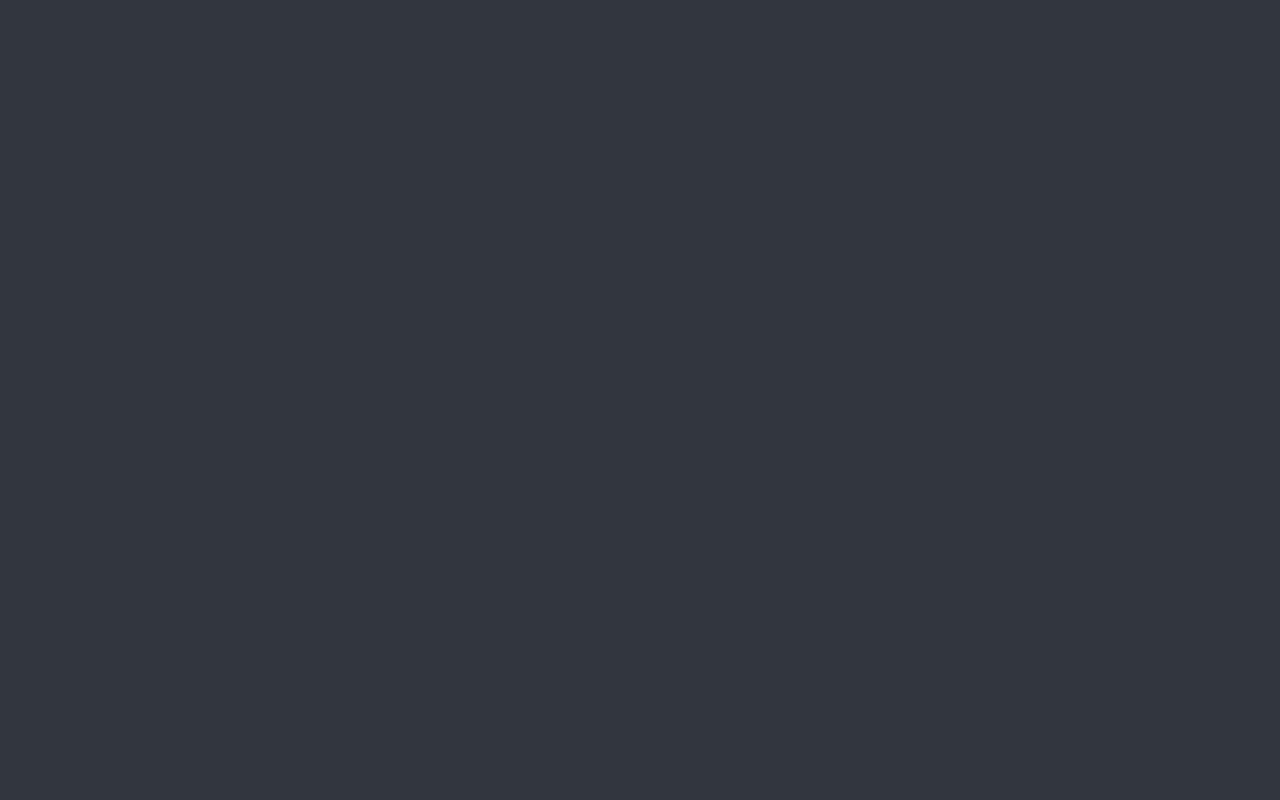
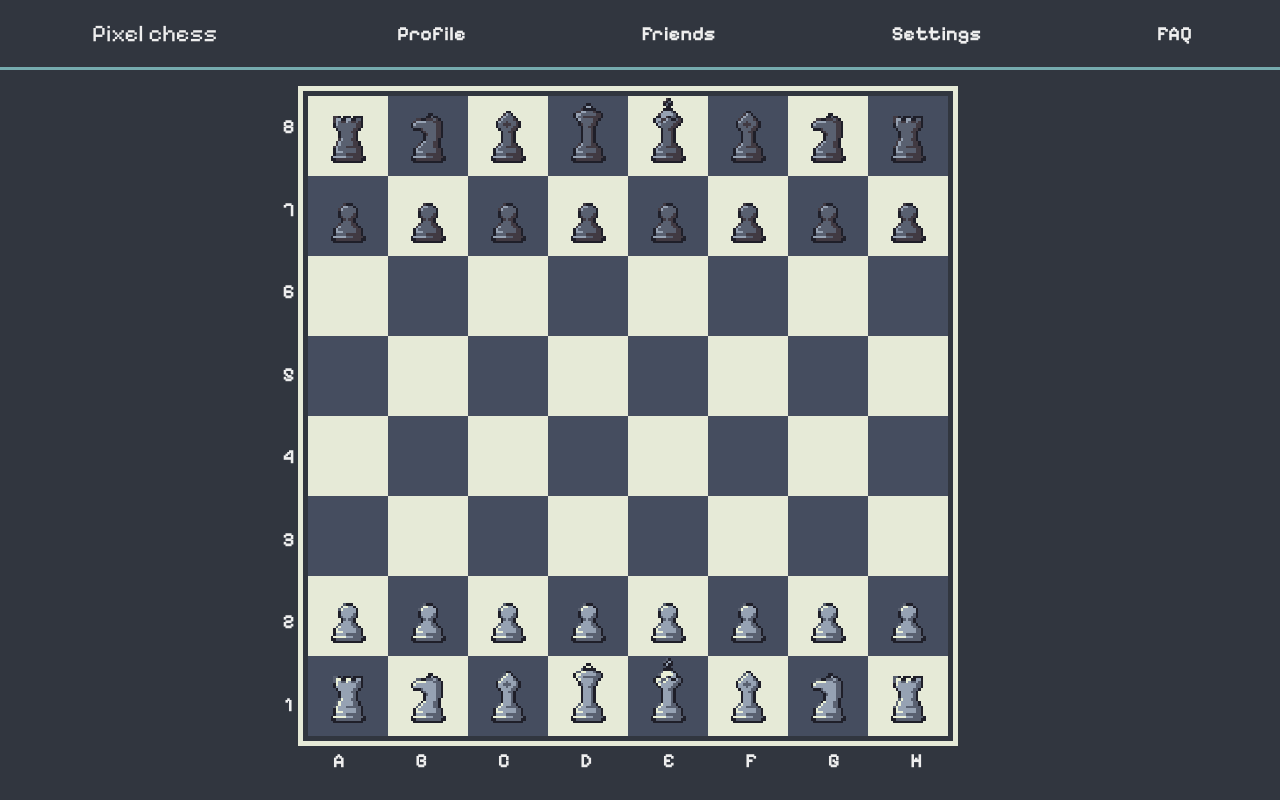
Before and after one commit to sweeppy/Chess_.NET, a React (Vite) app in the folder frontend/: page /play/computer in a window 1280 px wide. Before the commit this address had no page. Built offline with nearby package versions, Linux system fonts and the light colour scheme.

Commit message:
create chess board with pieces

```diff
--- a/frontend/src/App.tsx
+++ b/frontend/src/App.tsx
@@ -1,9 +1,9 @@
 import { BrowserRouter as Router, Route, Routes } from "react-router-dom";
 
 import Login from "./Components/Account/Login";
-import Home from "./Components/Game/Home";
+import Home from "./Components/Game/home/Home";
 import WelcomePage from "./Components/Main/WelcomePage";
-
+import Computer from "./Components/Game/Play/Computer";
 function App() {
   return (
     <Router>
@@ -11,6 +11,7 @@ function App() {
         <Route path="" element={<WelcomePage />}></Route>
         <Route path="/login" element={<Login />}></Route>
         <Route path="/home" element={<Home />}></Route>
+        <Route path="/play/computer" element={<Computer />}></Route>
       </Routes>
     </Router>
   );
--- a/frontend/src/Components/Game/Home.tsx
+++ /dev/null
@@ -1,5 +0,0 @@
-const Home = () => {
-  return <div className="container no-scroll"></div>;
-};
-
-export default Home;
--- /dev/null
+++ b/frontend/src/Components/Game/Play/Computer.tsx
@@ -0,0 +1,72 @@
+import Nav from "../../Main/Nav";
+import { initialPieces } from "./Pieces";
+
+const Computer = () => {
+  const letters = ["A", "B", "C", "D", "E", "F", "G", "H"];
+  const numbers = ["8", "7", "6", "5", "4", "3", "2", "1"];
+
+  const pieces = initialPieces;
+
+  const getIndexFromPosition = (position: string): number => {
+    const column = position[0]; // get a letter
+    const row = position[1]; // get number
+
+    const columnIndex = letters.indexOf(column);
+    const rowIndex = numbers.indexOf(row) - 1;
+
+    return rowIndex * 8 + columnIndex;
+  };
+  return (
+    <>
+      <Nav />
+      <div className="flex-center max-height nav-padding">
+        <div className="even-columns padding-block-400">
+          <div className="chessboard-wrapper">
+            <div className="numbers">
+              {numbers.map((num) => (
+                <div key={num} className="number">
+                  {num}
+                </div>
+              ))}
+            </div>
+            <div className="chessboard">
+              {[...Array(64)].map((_, i) => {
+                const position = `${letters[i % 8]}${
+                  numbers[Math.floor(i / 8)]
+                }`;
+                const piece = pieces.find((p) => p.position === position);
+
+                return (
+                  <div
+                    key={i}
+                    className={`cell ${
+                      Math.floor(i / 8) % 2 === i % 2 ? "white" : "black"
+                    }`}
+                  >
+                    {piece && (
+                      <img
+                        src={piece.svg}
+                        alt={`${piece.color} ${piece.type}`}
+                        className="chess-piece"
+                      />
+                    )}
+                  </div>
+                );
+              })}
+            </div>
+            <div className="letters">
+              {letters.map((letter) => (
+                <div key={letter} className="letter">
+                  {letter}
+                </div>
+              ))}
+            </div>
+          </div>
+          <div className="game-info"></div>
+        </div>
+      </div>
+    </>
+  );
+};
+
+export default Computer;
--- /dev/null
+++ b/frontend/src/Components/Game/Play/Pieces.ts
@@ -0,0 +1,126 @@
+interface ChessPiece {
+  type: string;
+  color: string;
+  position: string;
+  svg: string;
+}
+
+export const initialPieces: ChessPiece[] = [
+  // Black Pieces
+  {
+    type: "rook",
+    color: "black",
+    position: "A8",
+    svg: "/design/game/assets/chess_pieces/B_Rook.svg",
+  },
+  {
+    type: "knight",
+    color: "black",
+    position: "B8",
+    svg: "/design/game/assets/chess_pieces/B_Knight.svg",
+  },
+  {
+    type: "bishop",
+    color: "black",
+    position: "C8",
+    svg: "/design/game/assets/chess_pieces/B_Bishop.svg",
+  },
+  {
+    type: "queen",
+    color: "black",
+    position: "D8",
+    svg: "/design/game/assets/chess_pieces/B_Queen.svg",
+  },
+  {
+    type: "king",
+    color: "black",
+    position: "E8",
+    svg: "/design/game/assets/chess_pieces/B_King.svg",
+  },
+  {
+    type: "bishop",
+    color: "black",
+    position: "F8",
+    svg: "/design/game/assets/chess_pieces/B_Bishop.svg",
+  },
+  {
+    type: "knight",
+    color: "black",
+    position: "G8",
+    svg: "/design/game/assets/chess_pieces/B_Knight.svg",
+  },
+  {
+    type: "rook",
+    color: "black",
+    position: "H8",
+    svg: "/design/game/assets/chess_pieces/B_Rook.svg",
+  },
+
+  ...Array(8)
+    .fill(null)
+    .map((_, i) => ({
+      type: "pawn",
+      color: "black",
+      position: `${String.fromCharCode(65 + i)}7`,
+      svg: "/design/game/assets/chess_pieces/B_Pawn.svg",
+    })),
+
+  // White pieces
+  {
+    type: "rook",
+    color: "white",
+    position: "A1",
+    svg: "/design/game/assets/chess_pieces/W_Rook.svg",
+  },
+  {
+    type: "knight",
+    color: "white",
+    position: "B1",
+    svg: "/design/game/assets/chess_pieces/W_Knight.svg",
+  },
+  {
+    type: "bishop",
+    color: "white",
+    position: "C1",
+    svg: "/design/game/assets/chess_pieces/W_Bishop.svg",
+  },
+  {
+    type: "queen",
+    color: "white",
+    position: "D1",
+    svg: "/design/game/assets/chess_pieces/W_Queen.svg",
+  },
+  {
+    type: "king",
+    color: "white",
+    position: "E1",
+    svg: "/design/game/assets/chess_pieces/W_King.svg",
+  },
+  {
+    type: "bishop",
+    color: "white",
+    position: "F1",
+    svg: "/design/game/assets/chess_pieces/W_Bishop.svg",
+  },
+  {
+    type: "knight",
+    color: "white",
+    position: "G1",
+    svg: "/design/game/assets/chess_pieces/W_Knight.svg",
+  },
+  {
+    type: "rook",
+    color: "white",
+    position: "H1",
+    svg: "/design/game/assets/chess_pieces/W_Rook.svg",
+  },
+
+  ...Array(8)
+    .fill(null)
+    .map((_, i) => ({
+      type: "pawn",
+      color: "white",
+      position: `${String.fromCharCode(65 + i)}2`,
+      svg: "/design/game/assets/chess_pieces/W_Pawn.svg",
+    })),
+];
--- /dev/null
+++ b/frontend/src/Components/Game/home/Home.tsx
@@ -0,0 +1,39 @@
+import { useNavigate } from "react-router-dom";
+import Nav from "../../Main/Nav";
+
+const Home = () => {
+  const navigate = useNavigate();
+
+  // Redirect to play with computer
+  const handlePlayComputerClick = () => {
+    navigate("/play/computer");
+  };
+
+  return (
+    <>
+      <Nav />
+      <div className="container no-scroll">
+        <div className="even-columns max-height">
+          <div>
+            <img width={500} src="/design/game/home_board.svg" alt="board" />
+          </div>
+          <div className="flex-column flex-center play-menu">
+            <h1 className="fs-800 fw-bold padding-block-200">Play now!</h1>
+            <ul className="flex-column column-items">
+              <button className="button wide-button">Play online</button>
+              <button
+                onClick={handlePlayComputerClick}
+                className="button wide-button"
+              >
+                Play with computer
+              </button>
+              <button className="button wide-button">Play with friends</button>
+            </ul>
+          </div>
+        </div>
+      </div>
+    </>
+  );
+};
+
+export default Home;
--- /dev/null
+++ b/frontend/src/Components/Main/Nav.tsx
@@ -0,0 +1,25 @@
+const Nav = () => {
+  return (
+    <nav className="primary-nav">
+      <ul>
+        <li className="logo">
+          <a href="">Pixel chess</a>
+        </li>
+        <li>
+          <a href="">Profile</a>
+        </li>
+        <li>
+          <a href="">Friends</a>
+        </li>
+        <li>
+          <a href="">Settings</a>
+        </li>
+        <li>
+          <a href="">FAQ</a>
+        </li>
+      </ul>
+    </nav>
+  );
+};
+
+export default Nav;
--- a/frontend/src/Components/Main/WelcomePage.tsx
+++ b/frontend/src/Components/Main/WelcomePage.tsx
@@ -24,7 +24,7 @@ const WelcomePage = () => {
           <h1 className="inline-padding">Welccome, New Grandmaster!</h1>
           <img
             height={300}
-            src="/design/game/assets/boards/persp_04.svg"
+            src="/design/game/welcome_board.svg"
             alt="chess_board"
           />
           <button className="button button-accent" onClick={handleLoginClick}>
--- a/frontend/src/index.css
+++ b/frontend/src/index.css
@@ -16,6 +16,7 @@
   --fs-500: 1.5rem;
   --fs-600: 1.875rem;
   --fs-700: 2rem;
+  --fs-800: 2.5rem;
   --fs-extra-large: 3rem;
 
   --fs-primary-heading: var(--fs-600);
@@ -25,6 +26,7 @@
   --fs-button: 0.9rem;
   --fs-button: var(--fs-300);
 
+  --fw-thick: 250;
   --fw-regular: 400;
   --fw-semi-bold: 500;
   --fw-bold: 700;
@@ -44,6 +46,8 @@
 
   --fs-primary-heading: var(--fs-500);
   --fs-secondary-heading: var(--fs-400);
+
+  --primary-nav-height: 70px;
 }
 @media (min-width: 50em) {
   :root {
@@ -206,6 +210,9 @@ button[data-icon] img {
 .fs-large {
   font-size: var(--fs-600);
 }
+.fs-ll {
+  font-size: var(--fs-800);
+}
 .fs-xl {
   font-size: var(--fs-extra-large);
 }
@@ -250,6 +257,64 @@ button[data-icon] img {
   max-width: 300px;
   padding: 0 1em;
   align-items: center;
+}
+
+.primary-nav {
+  position: fixed;
+  height: var(--primary-nav-height);
+  background-color: var(--clr-accent-100);
+  width: 100vw;
+  border-bottom: 3px solid var(--clr-accent-200);
+}
+.primary-nav ul {
+  list-style: none;
+  display: flex;
+  align-items: center;
+  height: 100%;
+  background-color: var(--clr-primary);
+}
+
+.primary-nav li {
+  position: relative;
+  margin-right: auto;
+  margin-left: auto;
+}
+
+.primary-nav a {
+  text-decoration: none;
+  font-size: var(--fs-body);
+  color: var(--clr-white);
+  display: inline-block;
+  padding: 0.7em 1em;
+  font-weight: var(--fw-bold);
+}
+
+.primary-nav .logo a {
+  font-size: var(--fs-500);
+  font-weight: var(--fw-xbold);
+}
+
+.primary-nav li:not(.logo) a::after {
+  content: "";
+  position: absolute;
+  left: 0;
+  left: 50%;
+  bottom: 5px;
+  width: 0;
+  height: 0;
+  border-left: 4px solid transparent;
+  border-right: 4px solid transparent;
+  border-bottom: 4px solid var(--clr-text);
+  opacity: 0;
+  transform: translateX(-50%);
+  transition: opacity 0.1s ease;
+}
+.primary-nav li:not(.logo) a:hover::after {
+  opacity: 1;
+}
+
+.nav-padding {
+  padding-top: var(--primary-nav-height);
 }
 
 .label {
@@ -323,6 +388,10 @@ button[data-icon] img {
   transition: all 0.3s;
   color: var(--clr-button-text);
 }
+.wide-button {
+  padding-block: var(--size-300);
+  padding-inline: var(--size-1000);
+}
 
 .button:hover {
   scale: 1.03;
@@ -335,13 +404,8 @@ button[data-icon] img {
 .flex-center {
   display: flex;
   align-items: center;
+  justify-content: center;
   text-align: center;
-}
-
-@media (min-width: 50em) {
-  .flex-center {
-    justify-content: center;
-  }
 }
 
 :where(.flow :not(:first-child)) {
@@ -350,11 +414,6 @@ button[data-icon] img {
 
 .img-container {
   padding: var(--size-200);
-}
-
-.sidebar {
-  display: flex;
-  height: 100vh;
 }
 
 .no-scroll {
@@ -380,69 +439,91 @@ button[data-icon] img {
   scale: 1.03;
 }
 
-@media (min-width: 50em) {
-  .primary-nav {
-    position: flex;
-    height: 100vh;
-    width: 20%;
-    background-color: var(--clr-accent-100);
-    align-items: center;
+.play-menu {
+  padding-inline: var(--size-800);
+  padding-block: var(--size-900);
+  border-radius: var(--size-200);
+  border: 4px solid var(--clr-accent-100);
+}
+
+:where(.column-items :not(:first-child)) {
+  margin-top: 1em;
+}
+
+.chessboard {
+  display: grid;
+  grid-template-columns: repeat(8, 80px);
+  grid-template-rows: repeat(8, 80px);
+  width: var(640);
+  height: var(640);
+  padding: 5px;
+  border: 5px solid #e6ead7;
+}
+
+.cell {
+  position: relative;
+  display: flex;
+  justify-content: center;
+  align-items: center;
+}
+
+.chess-piece {
+  width: 80px;
+  height: 80px;
+  margin-bottom: 33%;
+}
+
+@media (max-width: 50em) {
+  .chessboard {
+    grid-template-columns: repeat(8, 50px);
+    grid-template-rows: repeat(8, 50px);
+    width: var(400);
+    height: var(400);
+    border: 3px solid var(--clr-accent-100);
+  }
+
+  .cell {
+    width: 50px;
+    height: 50px;
   }
 }
 
-.upper-border {
-  border-top: 2px var(--clr-primary-accent) solid;
+.cell.white {
+  background-color: #e6ead7;
 }
 
-.home {
-  display: flex;
-  height: 100vh;
-  width: 100%;
-}
-@media (min-width: 50em) {
-  .home {
-    padding-right: var(--size-500);
-  }
+.cell.black {
+  background-color: #454d5f;
 }
 
-.play-menu {
-  display: flex;
-  flex-direction: column;
-  justify-content: space-around;
-  align-items: center;
-  background-color: var(--clr-accent-100);
-  border-radius: var(--size-200);
-  height: 100%;
+.chessboard-wrapper {
+  display: grid;
+  grid-template-areas:
+    "numbers chessboard"
+    ". letters";
+  grid-template-columns: auto 1fr;
+  grid-template-rows: 1fr auto;
 }
 
-.play-menu div.item {
-  display: flex;
+.numbers {
+  grid-area: numbers;
+  display: grid;
+  grid-template-rows: repeat(8, 1fr);
+  justify-content: center;
   align-items: center;
-  gap: var(--size-200);
-  background-color: var(--clr-accent-100-light);
-  border-radius: var(--size-150);
-  cursor: pointer;
-  text-align: center;
-  padding-block: var(--size-100);
-  width: 80%;
-  transition: scale 0.2s;
+  margin-right: 3px;
 }
 
-.play-menu div.item:hover {
-  scale: 1.01;
-}
-
-.text-center {
-  top: 50%;
+.letters {
+  grid-area: letters;
+  display: grid;
+  grid-template-columns: repeat(8, 1fr);
   text-align: center;
 }
 
-.board {
-  display: none;
+.number,
+.letter {
+  font-size: 20px;
+  font-weight: var(--fw-bold);
+  color: var(--clr-text);
 }
-@media (min-width: 50em) {
-  .board {
-    display: flex;
-    height: 500px;
-  }
-}
```
Also changed, not shown: frontend/src/Components/Game/Play.tsx (deleted, +0 -7 lines), frontend/design/game/home_board.svg.
